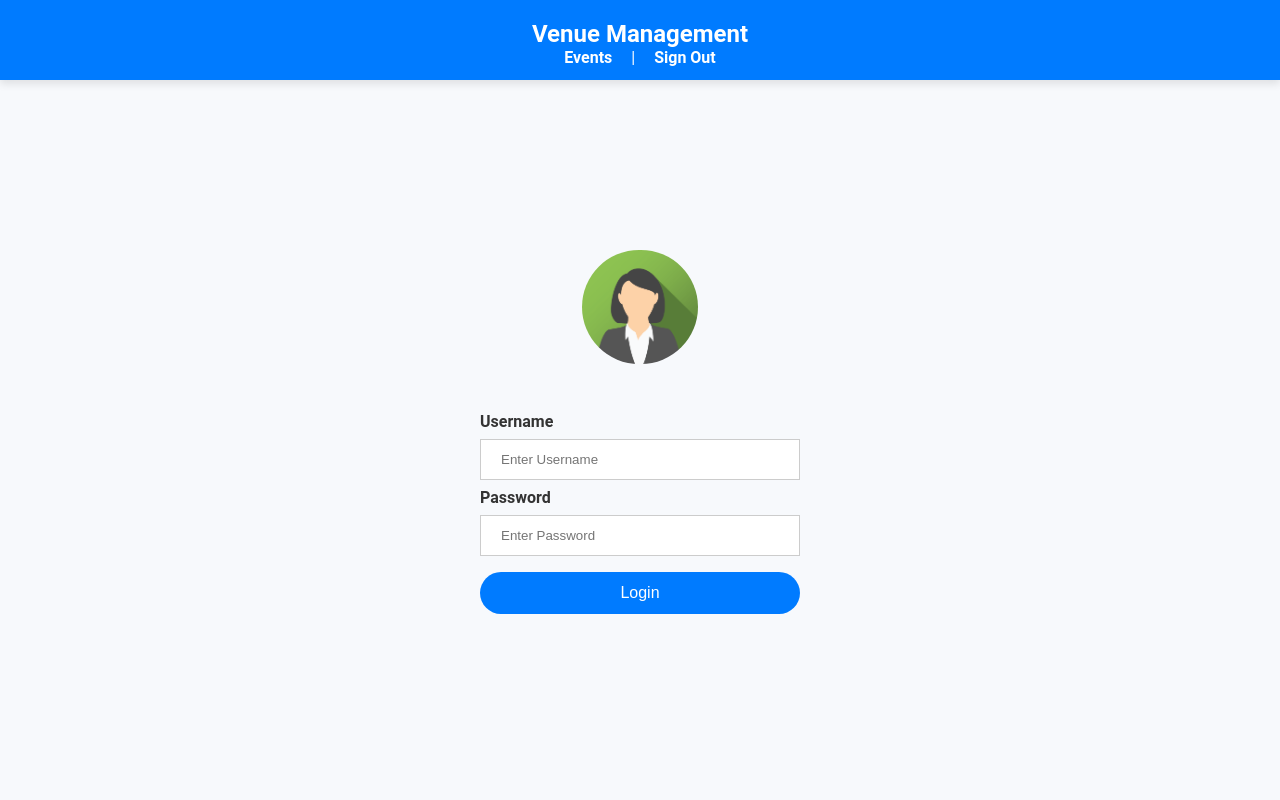
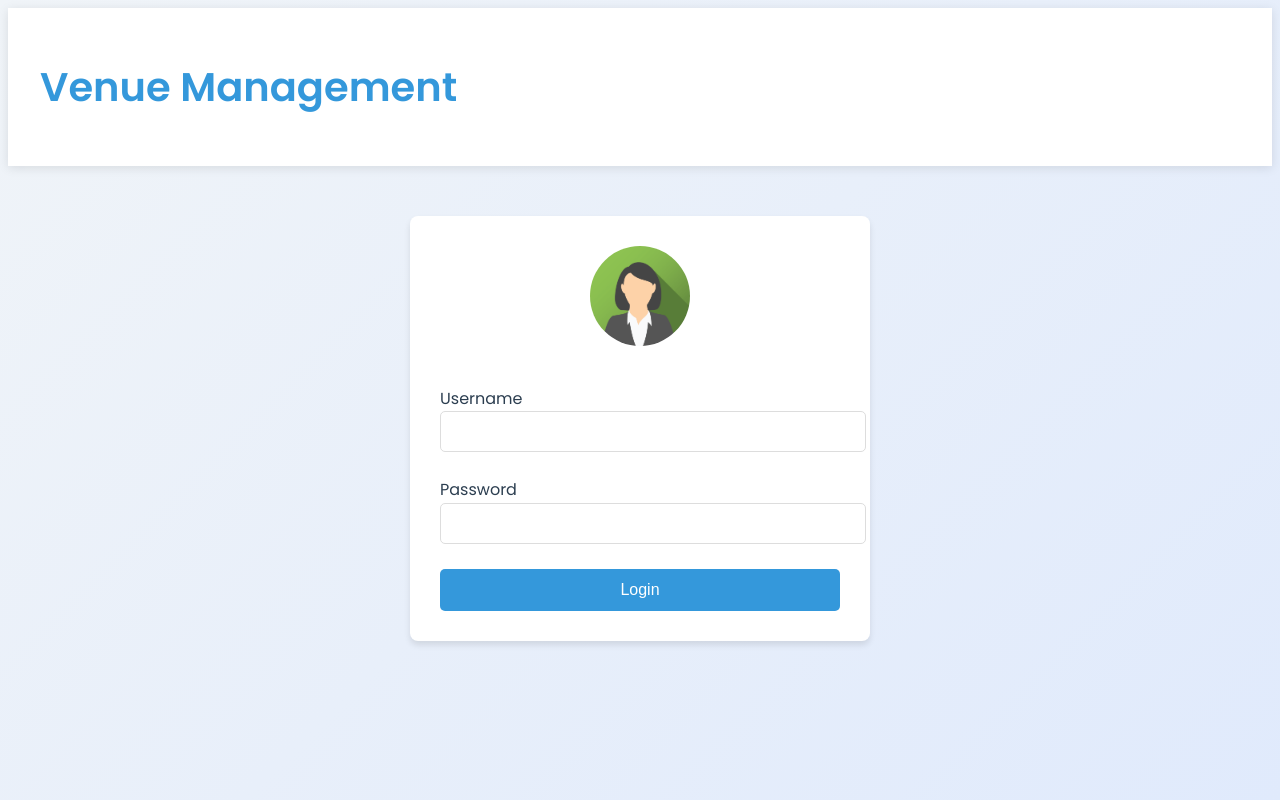
Before and after one commit to ff1574/event-manager-php, a PHP site: page /Index.php in a window 1280 px wide. Run offline with PHP 8.4, Linux system fonts and the light colour scheme; some libraries are stand-ins or nearby versions.

Commit message:
Changing the styling, removing unused files

```diff
--- a/app/view/inc/header.php
+++ b/app/view/inc/header.php
@@ -1,34 +1,32 @@
 <!DOCTYPE html>
-<html>
+<html lang="en">
 
 <head>
     <title><?php echo TITLE; ?></title>
     <meta charset="UTF-8">
     <meta name="viewport" content="width=device-width, initial-scale=1.0">
-    <link href="<?php echo PROJECT_URL; ?>/public/css/style.css" rel="stylesheet" type="text/css" />
-    <link href="<?php echo PROJECT_URL; ?>/public/css/global.css" rel="stylesheet" type="text/css" />
-    <link href="<?php echo PROJECT_URL; ?>/public/css/events.css" rel="stylesheet" type="text/css" />
-    <link href="<?php echo PROJECT_URL; ?>/public/css/admin.css" rel="stylesheet" type="text/css" />
+    <link href="<?php echo PROJECT_URL; ?>/public/css/modern-ui.css" rel="stylesheet" type="text/css" />
 </head>
 
 <body>
-
     <header>
+        <div class="container">
             <h1>Venue Management</h1>
 
             <?php
-        // Show the navigation bar only if the URL postfix is not exactly '/Index.php'
             $currentUri = str_replace(BASE_PATH, '', $_SERVER['REQUEST_URI']);
-        if (!($currentUri === '/')) {
+            if (!($currentUri === '/' || $currentUri === '/Index.php')) {
             ?>
                 <nav>
                     <a href="<?php echo PROJECT_URL; ?>/event/index">Events</a>
                     <?php if (isset($_SESSION['isAdmin']) && $_SESSION['isAdmin']) { ?>
-                    | <a href="<?php echo PROJECT_URL; ?>/admin/index">Admin</a>
+                        <a href="<?php echo PROJECT_URL; ?>/admin/index">Admin</a>
                     <?php } ?>
-                | <a href="<?php echo PROJECT_URL; ?>/user/logout">Sign Out</a>
+                    <a href="<?php echo PROJECT_URL; ?>/user/logout">Sign Out</a>
                 </nav>
             <?php
             }
             ?>
+        </div>
     </header>
+    <main class="container">
--- a/app/view/user/login.php
+++ b/app/view/user/login.php
@@ -1,19 +1,16 @@
-<form method="POST" action="<?php echo PROJECT_URL; ?>/user/welcome">
-    <div class="imgcontainer">
+<div class="card fade-in login-form">
+    <div class="avatar-container">
         <img src="<?php echo PROJECT_URL; ?>/public/img/avatar.png" alt="Avatar" class="avatar">
     </div>
-    <div class="container">
-        <form method="POST" action="<?php echo PROJECT_URL; ?>/user/welcome">
-            <div class="container">
-                <label for="username"><b>Username</b></label>
-                <input type="text" placeholder="Enter Username" name="username" required>
-
-                <label for="password"><b>Password</b></label>
-                <input type="password" placeholder="Enter Password" name="password" required>
-
-                <button type="submit">Login</button>
-            </div>
-        </form>
-
-    </div>
-</form>
+    <form method="POST" action="<?php echo PROJECT_URL; ?>/user/welcome" class="login-form-body">
+        <div class="form-group">
+            <label for="username">Username</label>
+            <input type="text" id="username" name="username" required>
+        </div>
+        <div class="form-group">
+            <label for="password">Password</label>
+            <input type="password" id="password" name="password" required>
+        </div>
+        <button type="submit" class="btn btn-primary btn-block">Login</button>
+    </form>
+</div>
--- a/app/view/user/welcome.php
+++ /dev/null
@@ -1,4 +0,0 @@
-<form>
-    <h1>WELCOME <?php echo $data['username'] ?>!</h1>
-    <h3>Your email is: <?php echo $data['email'] ?></h3>
-</form>
--- a/public/css/global.css
+++ /dev/null
@@ -1,64 +0,0 @@
-/* Global Styles */
-body {
-  box-sizing: border-box;
-  font-family: "Roboto", sans-serif;
-  margin: 0;
-  padding: 0;
-  background-color: #f7f9fc;
-  color: #333;
-  display: flex;
-  flex-direction: column;
-}
-
-a {
-  text-decoration: none;
-  color: #333;
-}
-
-header {
-  background-color: #007bff;
-  color: white;
-  padding: 20px;
-  text-align: center;
-  box-shadow: 0 4px 8px rgba(0, 0, 0, 0.1);
-  height: 5vh;
-}
-
-header h1 {
-  margin: 0;
-  font-size: 24px;
-}
-
-header nav a {
-  color: white;
-  margin: 0 15px;
-  font-weight: bold;
-  font-size: 16px;
-}
-
-footer {
-  background-color: #333;
-  color: white;
-  padding: 20px;
-  text-align: center;
-  margin-top: 50px;
-  box-shadow: 0 -4px 8px rgba(0, 0, 0, 0.1);
-  position: relative;
-  bottom: 0;
-  width: 100%;
-}
-
-button {
-  padding: 12px 20px;
-  background-color: #007bff;
-  border: none;
-  color: white;
-  border-radius: 30px;
-  font-size: 16px;
-  cursor: pointer;
-  transition: background-color 0.3s;
-}
-
-button:hover {
-  background-color: #0056b3;
-}
--- /dev/null
+++ b/public/css/modern-ui.css
@@ -0,0 +1,270 @@
+@import url("https://fonts.googleapis.com/css2?family=Poppins:wght@300;400;600&display=swap");
+
+:root {
+  --primary-color: #3498db;
+  --secondary-color: #2ecc71;
+  --background-color: #f0f4f8;
+  --text-color: #2c3e50;
+  --danger-color: #e74c3c;
+  --success-color: #27ae60;
+}
+
+body {
+  font-family: "Poppins", sans-serif;
+  background: linear-gradient(135deg, #f0f4f8 0%, #e0eafc 100%);
+  color: var(--text-color);
+  line-height: 1.6;
+  min-height: 98vh;
+}
+
+.container {
+  max-width: 1200px;
+  margin: 0 auto;
+  padding: 0 20px;
+}
+
+header {
+  background-color: #fff;
+  box-shadow: 0 2px 10px rgba(0, 0, 0, 0.1);
+  padding: 20px 0;
+}
+
+header h1 {
+  color: var(--primary-color);
+  font-size: 2.5rem;
+  font-weight: 600;
+}
+
+nav a {
+  color: var(--text-color);
+  text-decoration: none;
+  margin-right: 20px;
+  font-weight: 500;
+  transition: color 0.3s ease;
+}
+
+nav a:hover {
+  color: var(--primary-color);
+}
+
+.card {
+  background-color: #fff;
+  border-radius: 8px;
+  box-shadow: 0 4px 6px rgba(0, 0, 0, 0.1);
+  padding: 20px;
+  margin-bottom: 20px;
+  transition: transform 0.3s ease, box-shadow 0.3s ease;
+}
+
+.card:hover {
+  transform: translateY(-5px);
+  box-shadow: 0 6px 12px rgba(0, 0, 0, 0.15);
+}
+
+.btn {
+  display: inline-block;
+  padding: 10px 20px;
+  border-radius: 5px;
+  cursor: pointer;
+  transition: background-color 0.3s ease;
+  text-decoration: none;
+  border: none;
+  font-size: 1rem;
+}
+
+.btn-primary {
+  background-color: var(--primary-color);
+  color: #fff;
+}
+
+.btn-primary:hover {
+  background-color: #2980b9;
+}
+
+.btn-danger {
+  background-color: var(--danger-color);
+  color: #fff;
+}
+
+.btn-danger:hover {
+  background-color: #c0392b;
+}
+
+.btn-success {
+  background-color: var(--success-color);
+  color: #fff;
+}
+
+.btn-success:hover {
+  background-color: #218c74;
+}
+
+input[type="text"],
+input[type="password"],
+input[type="number"],
+input[type="datetime-local"],
+select {
+  width: 100%;
+  padding: 10px;
+  margin-bottom: 10px;
+  border: 1px solid #ddd;
+  border-radius: 5px;
+}
+
+.form-group {
+  margin-bottom: 20px;
+}
+
+.grid {
+  display: grid;
+  gap: 20px;
+}
+
+.grid-2 {
+  grid-template-columns: repeat(2, 1fr);
+}
+
+.grid-3 {
+  grid-template-columns: repeat(3, 1fr);
+}
+
+.fade-in {
+  animation: fadeIn 0.5s ease-in;
+}
+
+@keyframes fadeIn {
+  from {
+    opacity: 0;
+  }
+  to {
+    opacity: 1;
+  }
+}
+
+.slide-in {
+  animation: slideIn 0.5s ease-out;
+}
+
+@keyframes slideIn {
+  from {
+    transform: translateY(20px);
+    opacity: 0;
+  }
+  to {
+    transform: translateY(0);
+    opacity: 1;
+  }
+}
+
+.section-title {
+  font-size: 2rem;
+  font-weight: 600;
+  margin-bottom: 1rem;
+}
+
+.flex {
+  display: flex;
+}
+
+.space-between {
+  justify-content: space-between;
+}
+
+.hidden {
+  display: none;
+}
+
+.attendees-list {
+  background-color: #f8f9fa;
+  border-radius: 5px;
+  padding: 15px;
+  margin-top: 10px;
+}
+
+.attendees-list ul {
+  list-style-type: disc;
+  padding-left: 20px;
+}
+
+.text-success {
+  color: var(--success-color);
+}
+
+.text-danger {
+  color: var(--danger-color);
+}
+
+@media (max-width: 768px) {
+  .grid-2,
+  .grid-3 {
+    grid-template-columns: 1fr;
+  }
+
+  header h1 {
+    font-size: 2rem;
+  }
+
+  nav {
+    margin-top: 10px;
+  }
+
+  nav a {
+    display: block;
+    margin-bottom: 10px;
+  }
+}
+
+/* Styling for login form */
+.login-form {
+  max-width: 400px;
+  margin: 50px auto;
+  padding: 30px;
+}
+
+.login-form .avatar {
+  width: 100px;
+  height: 100px;
+  border-radius: 50%;
+  margin-bottom: 20px;
+}
+
+.login-form-body {
+  margin-top: 20px;
+}
+
+.login-form .form-group {
+  margin-bottom: 15px;
+}
+
+.login-form input[type="text"],
+.login-form input[type="password"] {
+  padding: 12px;
+  border-radius: 5px;
+  border: 1px solid #ddd;
+}
+
+.login-form .btn-block {
+  width: 100%;
+  padding: 12px;
+}
+
+.login-form .btn-primary {
+  background-color: var(--primary-color);
+  color: white;
+}
+
+.login-form .btn-primary:hover {
+  background-color: #2980b9;
+}
+
+.avatar-container {
+  display: flex;
+  justify-content: center;
+  margin-bottom: 20px;
+}
+
+.avatar {
+  width: 100px;
+  height: 100px;
+  border-radius: 50%;
+}
--- a/public/css/style.css
+++ /dev/null
@@ -1,81 +0,0 @@
-html,
-body {
-  height: 100%;
-  width: 100%;
-  margin: 0;
-}
-
-body {
-  font-family: Arial, Helvetica, sans-serif;
-  display: flex;
-}
-
-form {
-  padding: 2%;
-  /* border: 3px solid #f1f1f1; */
-  width: 30%;
-  margin: auto;
-}
-
-input[type="text"],
-input[type="password"],
-input[type="number"],
-input[type="datetime-local"],
-select {
-  width: 100%;
-  padding: 12px 20px;
-  margin: 8px 0;
-  display: inline-block;
-  border: 1px solid #ccc;
-  box-sizing: border-box;
-}
-
-button {
-  background-color: #4caf50;
-  color: white;
-  padding: 14px 20px;
-  margin: 8px 0;
-  border: none;
-  cursor: pointer;
-  width: 100%;
-}
-
-button:hover {
-  opacity: 0.8;
-}
-
-.cancelbtn {
-  width: auto;
-  padding: 10px 18px;
-  background-color: #f44336;
-}
-
-.imgcontainer {
-  text-align: center;
-  margin: 24px 0 12px 0;
-}
-
-img.avatar {
-  width: 30%;
-  border-radius: 50%;
-}
-
-.container {
-  padding: 16px;
-}
-
-span.psw {
-  float: right;
-  padding-top: 16px;
-}
-
-/* Change styles for span and cancel button on extra small screens */
-@media screen and (max-width: 300px) {
-  span.psw {
-    display: block;
-    float: none;
-  }
-  .cancelbtn {
-    width: 100%;
-  }
-}
```
Also changed, not shown: app/view/admin/admin.php (+41 -37 lines), app/view/event/events.php (+6 -6 lines), public/css/admin.css (deleted, +0 -88 lines), public/css/events.css (deleted, +0 -56 lines). Lines whose indentation alone changed are shown as unchanged.
